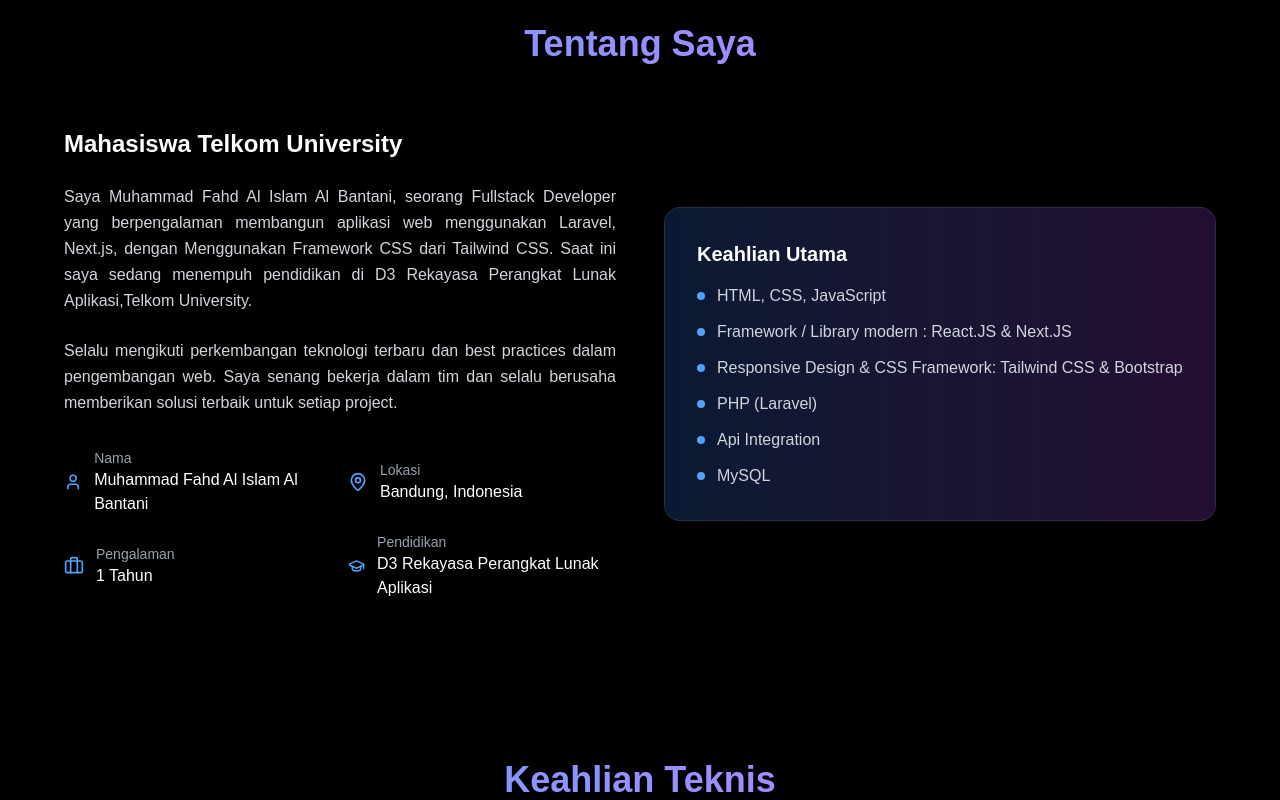
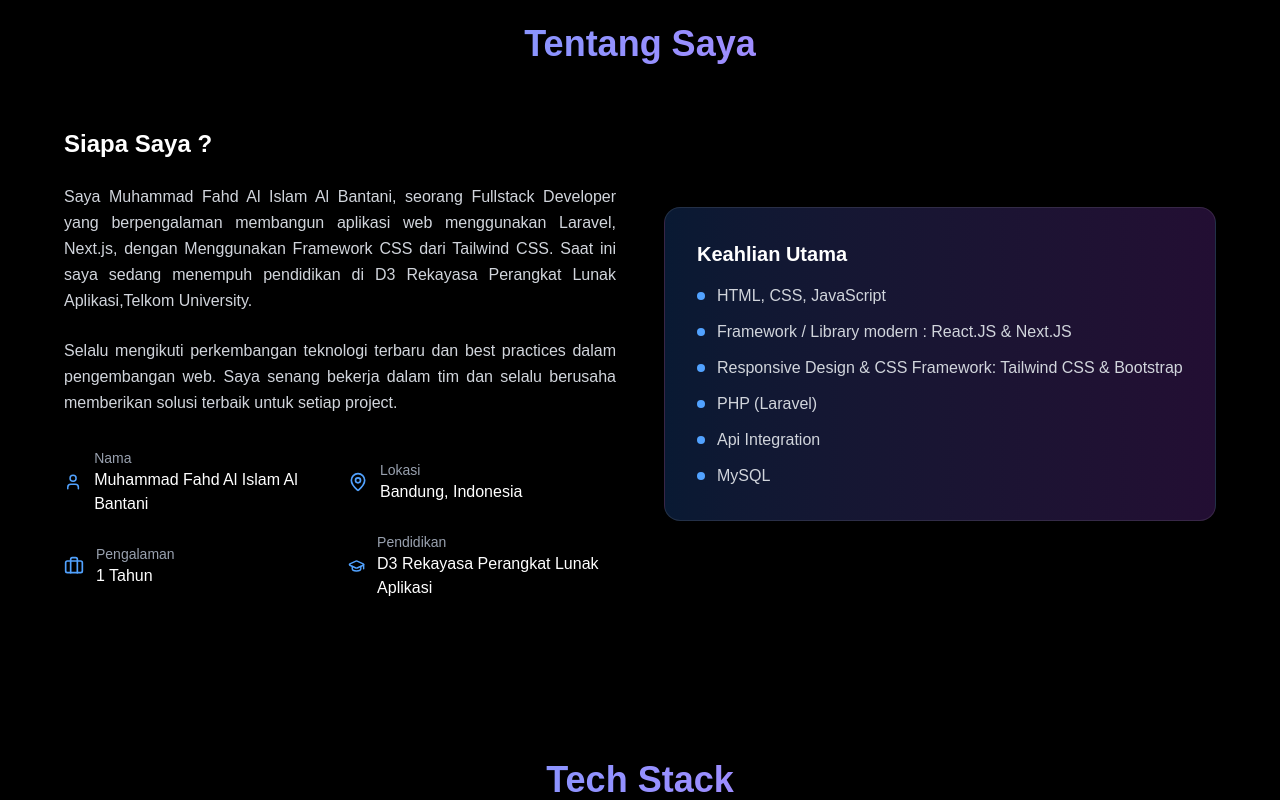
Before and after one commit to fahdaja/portofolio, a Next.js app: page / in a window 1280 px wide. Shown: the part 960-1760 px from the top of the page. Built offline with nearby package versions, Linux system fonts and the light colour scheme.

Commit message:
Merevisi keselarasan content tiap section

```diff
--- a/app/components/AboutSection.tsx
+++ b/app/components/AboutSection.tsx
@@ -12,7 +12,7 @@ function AboutSection() {
           <div className="grid sm:grid-cols-2 gap-12 items-center">
             <div>
               <h3 className="text-2xl font-semibold mb-6 text-white">
-                Mahasiswa Telkom University
+                Siapa Saya ?
               </h3>
               <p className="text-gray-300 mb-6 leading-relaxed text-justify">
                 Saya Muhammad Fahd Al Islam Al Bantani, seorang Fullstack Developer yang berpengalaman membangun aplikasi web menggunakan Laravel, Next.js, dengan Menggunakan Framework CSS dari Tailwind CSS.
--- a/app/components/SwipeAtas.tsx
+++ b/app/components/SwipeUp.tsx
@@ -5,7 +5,7 @@ interface SwipeButtonUpProps {
   items: string[]
 }
 
-export default function SwipeAtas({ }: SwipeButtonUpProps) {
+export default function SwipeUp({ }: SwipeButtonUpProps) {
 
   const [showButton, setShowButton] = useState(false)
 
--- a/app/components/KeahlianTeknis.tsx
+++ b/app/components/TechStack.tsx
@@ -1,6 +1,6 @@
 import React from 'react'
 
-function KeahlianTeknis() {
+function TechStack() {
     const skills = [
     { name: 'Next.js', level: 50, icon: "/nextjs.svg" },
     { name: 'JavaScript', level: 75, icon: "/javascript.svg" },
@@ -15,7 +15,7 @@ function KeahlianTeknis() {
       <section id="Skills" className="relative z-10 py-20 px-4">
         <div className="max-w-6xl mx-auto">
           <h2 className="text-4xl font-bold text-center mb-16 bg-gradient-to-r from-blue-400 to-purple-400 bg-clip-text text-transparent">
-            Keahlian Teknis
+            Tech Stack
           </h2>
           {/* PERUBAHAN: Menghapus lg:grid-cols-3 agar tetap 2 kolom */}
           <div className="grid sm:grid-cols-2 gap-8">
@@ -48,4 +48,4 @@ function KeahlianTeknis() {
   )
 }
 
-export default KeahlianTeknis
+export default TechStack
--- a/app/page.tsx
+++ b/app/page.tsx
@@ -4,11 +4,11 @@ import Navbar from './components/Navbar';
 import HeroSection from './components/HeroSection';
 import ChevronScroll from './components/ChevronScroll';
 import AboutSection from './components/AboutSection';
-import KeahlianTeknis from './components/KeahlianTeknis';
 import ProjectsSection from './components/ProjectsSection';
 import ExperiencesSection from './components/ExperiencesSection';
 import ContactSection from './components/ContactSection';
-import SwipeAtas from './components/SwipeAtas';
+import SwipeUp from './components/SwipeUp';
+import TechStack from './components/TechStack';
 
 export default function Home() {
 
@@ -19,11 +19,11 @@ export default function Home() {
       <HeroSection />
       <ChevronScroll />
       <AboutSection />
-      <KeahlianTeknis />
+      <TechStack />
       <ProjectsSection />
       <ExperiencesSection />
       <ContactSection />
-      <SwipeAtas items={[]} />
+      <SwipeUp items={[]} />
     </div>
   );
 }
```
